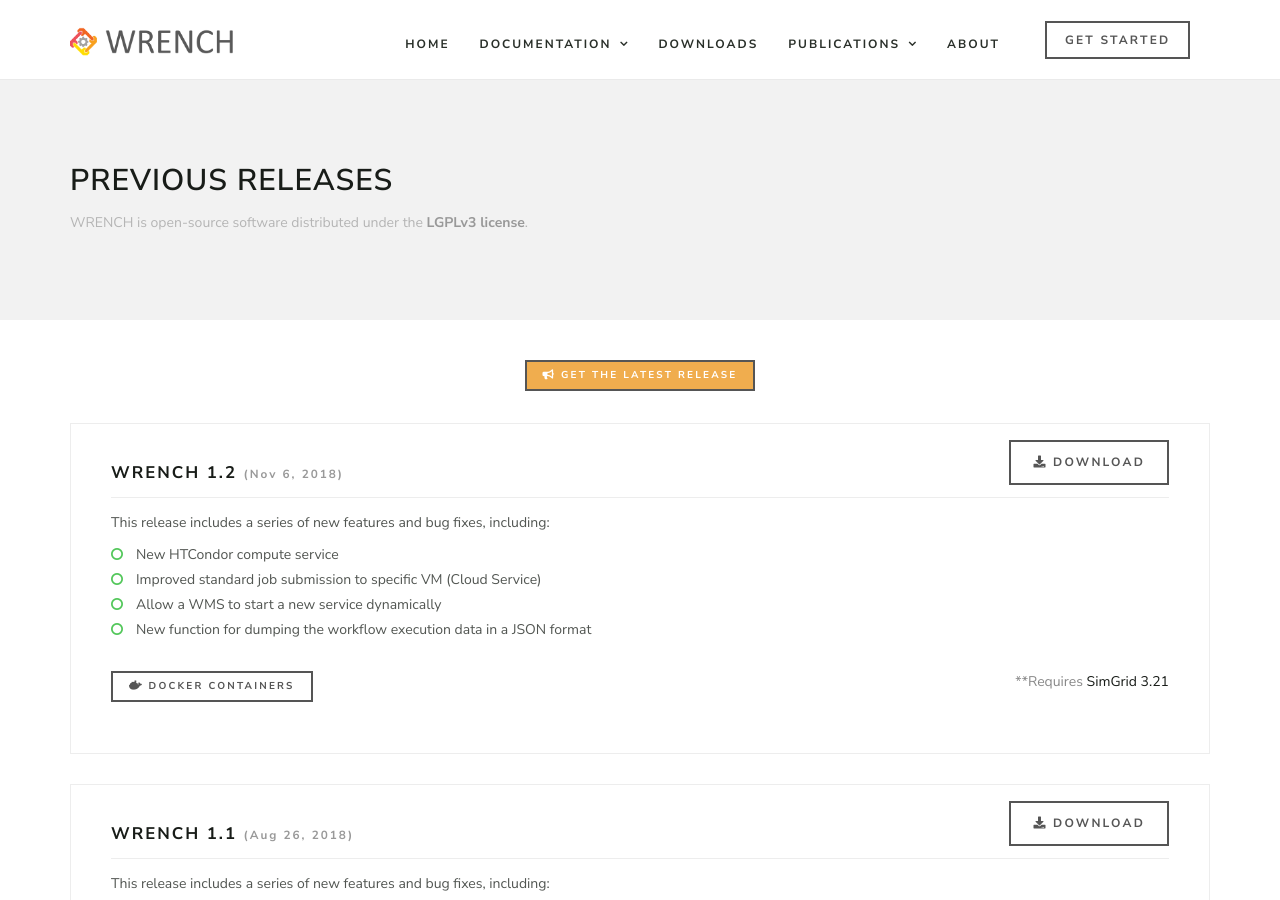
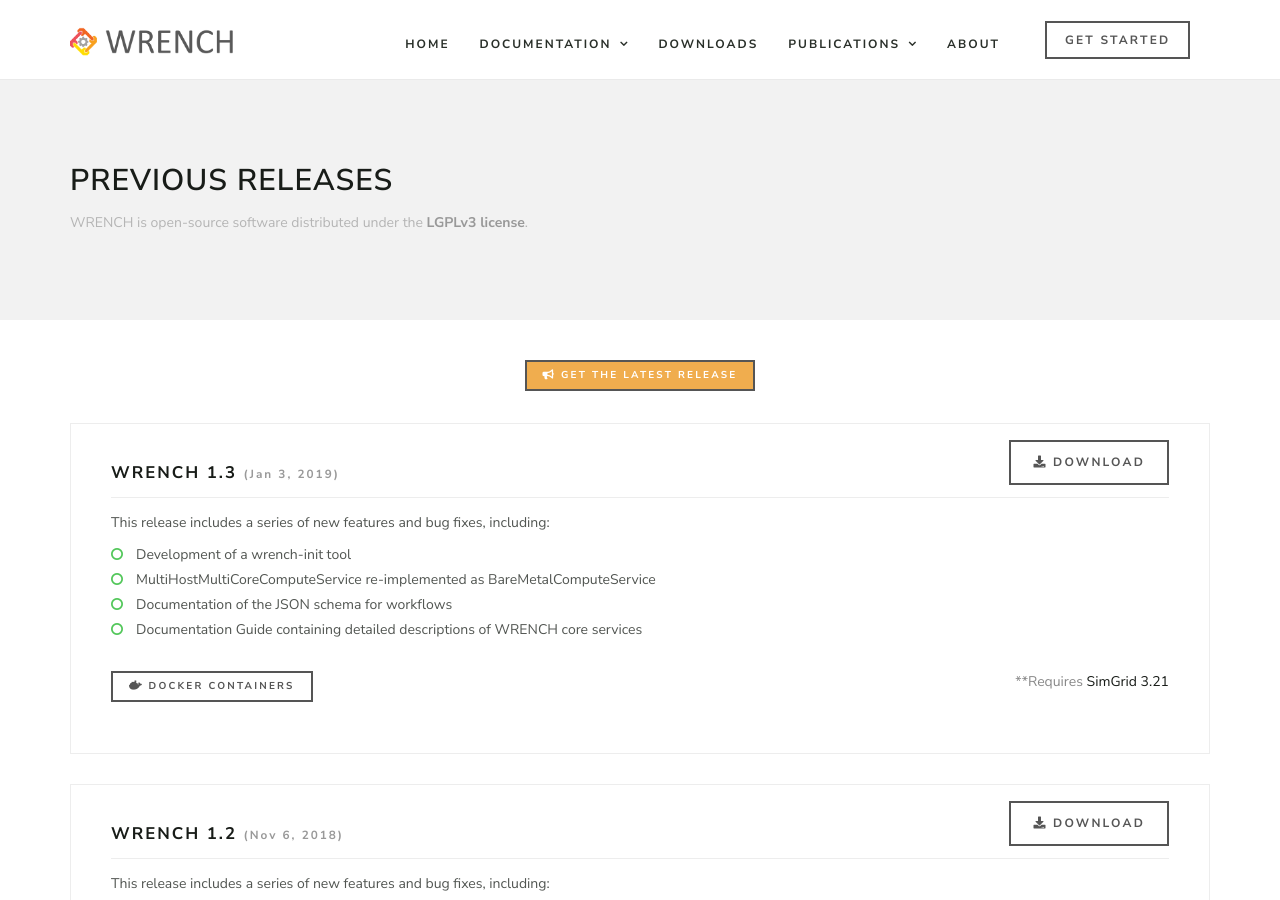
Before and after one commit to wrench-project/wrench-project.github.io, a Jekyll site: the page built from previousreleases.md, in a window 1280 px wide and 900 px high. Built offline with Jekyll 4.4.1, drawn with Linux system fonts in a browser that asks for light colours; nearby versions of some CDN libraries.

Commit message:
release v1.4

```diff
--- a/_includes/header.html
+++ b/_includes/header.html
@@ -9,13 +9,13 @@
                     <div id="navigation">
                         <ul>
                             <li><a href="index.html" title="Home">Home</a></li>
-                            <li class="has-sub"><a href="/wrench/1.3/user/" title="User Guide">Documentation</a>
+                            <li class="has-sub"><a href="/wrench/1.4/user/" title="User Guide">Documentation</a>
                                 <ul>
-                                    <li><a href="/wrench/1.3/user/" title="Overview">Overview</a> </li>
-                                    <li><a href="/wrench/1.3/user/wrench-101.html" title="Overview">WRENCH 101</a> </li>
-                                    <li><a href="/wrench/1.3/user/" title="User Documentation">User Documentation</a></li>
-                                    <li><a href="/wrench/1.3/developer/" title="Developers Documentation">Developers Documentation</a></li>
-                                    <li><a href="/wrench/1.3/internal/" title="Internal Documentation">Internal Documentation</a> </li>
+                                    <li><a href="/wrench/1.4/user/" title="Overview">Overview</a> </li>
+                                    <li><a href="/wrench/1.4/user/wrench-101.html" title="Overview">WRENCH 101</a> </li>
+                                    <li><a href="/wrench/1.4/user/" title="User Documentation">User Documentation</a></li>
+                                    <li><a href="/wrench/1.4/developer/" title="Developers Documentation">Developers Documentation</a></li>
+                                    <li><a href="/wrench/1.4/internal/" title="Internal Documentation">Internal Documentation</a> </li>
                                 </ul>
                             </li>
                             <li><a href="downloads.html" title="Current and Past Releases">Downloads</a> </li>
@@ -31,7 +31,7 @@
                 </div>
             </div>
             <div class="col-lg-2 hidden-md hidden-sm hidden-xs">
-                <div class="header-btn"><a href="/wrench/1.3/user/getting-started.html" class="btn btn-default btn-sm">get started</a></div>
+                <div class="header-btn"><a href="/wrench/1.4/user/getting-started.html" class="btn btn-default btn-sm">get started</a></div>
             </div>
         </div>
     </div>
--- a/previousreleases.md
+++ b/previousreleases.md
@@ -33,6 +33,34 @@
                         <i class="fa fa-bullhorn"></i> Get the Latest Release
                     </a>
                 </p>
+            </div>
+        </div>
+        <div class="row">
+            <div class="col-lg-12 col-md-12 col-sm-12 col-xs-12">
+                <div class="plan-block">
+                    <div class="plan-header">
+                        <h3>WRENCH 1.3 <span style="color: #999; font-size: 0.7em">(Jan 3, 2019)</span></h3>
+                        <p class="plan-price">
+                            <a href="https://github.com/wrench-project/wrench/releases/tag/v1.3" class="btn btn-default">
+                                <i class="fa fa-download"></i> Download
+                            </a>
+                        </p>
+                    </div>
+                    <div class="plan-content">
+                        <p>This release includes a series of new features and bug fixes, including:
+                            <ul class="angle angle-right">
+                                <li>Development of a wrench-init tool</li>
+                                <li>MultiHostMultiCoreComputeService re-implemented as BareMetalComputeService</li>
+                                <li>Documentation of the JSON schema for workflows</li>
+                                <li>Documentation Guide containing detailed descriptions of WRENCH core services</li>
+                            </ul>
+                            <p style="color: #888; float: right">
+                                **Requires <a href="https://simgrid.org" target="_blank">SimGrid 3.21</a>
+                            </p>
+                            <a href="https://hub.docker.com/r/wrenchproject/wrench/" target="_blank" class="btn btn-default btn-xs"><i class="fab fa-docker"></i> Docker Containers</a>
+                        </p>
+                    </div>
+                </div>
             </div>
         </div>
         <div class="row">
```
Also changed, not shown: downloads.md (+11 -9 lines), index.md (+5 -5 lines).
